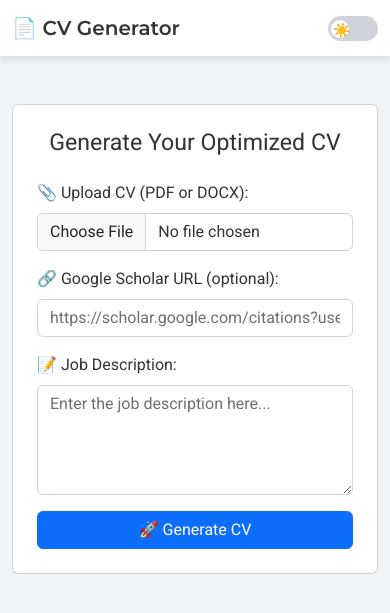
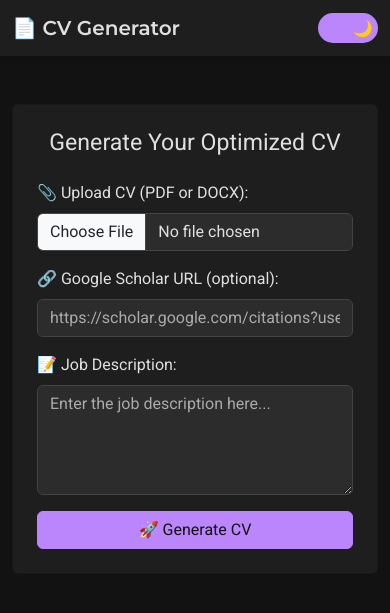
Before and after one commit to vitali87/cv-match, a FastAPI app: page / in a window 390 px wide. Shown: the top 613 px of the page. Run offline with FastAPI, Linux system fonts and the light colour scheme; some libraries are stand-ins or nearby versions.

Commit message:
feat: make dark as defautl

```diff
--- a/templates/index.html
+++ b/templates/index.html
@@ -1,5 +1,5 @@
 <!DOCTYPE html>
-<html lang="en" data-theme="light">
+<html lang="en" data-theme="dark">
 
 <head>
     <meta charset="UTF-8">
@@ -134,7 +134,7 @@
             left: 6px;
             font-size: 16px;
             color: var(--toggle-icon-color);
-            transition: left 0.4s, opacity 0.3s;
+            transition: left 0.4s;
         }
 
         input:checked+.toggle-slider::after {
@@ -142,12 +142,17 @@
             left: 35px;
         }
 
-        /* Form Label Styles */
+        /* Form Styles */
+        .card {
+            background-color: var(--card-bg);
+            color: var(--text-color);
+            transition: background-color 0.3s, color 0.3s;
+        }
+
         .form-label {
             color: var(--form-label-color) !important;
         }
 
-        /* Input Styles */
         .form-control {
             background-color: var(--input-bg-color);
             color: var(--input-text-color);
@@ -160,7 +165,6 @@
             opacity: 0.7;
         }
 
-        /* Button Styles */
         .btn-primary {
             background-color: var(--btn-primary-bg);
             border-color: var(--btn-primary-border);
@@ -197,14 +201,7 @@
             color: var(--text-color);
         }
 
-        /* Card Styles */
-        .card {
-            background-color: var(--card-bg);
-            color: var(--text-color);
-            transition: background-color 0.3s, color 0.3s;
-        }
-
-        /* Heading Styles */
+        /* Heading and Paragraph Styles */
         h1,
         h2,
         h3,
@@ -213,34 +210,6 @@
         h6,
         p {
             color: var(--text-color) !important;
-        }
-
-        /* Additional Styles for Responsiveness and Aesthetics */
-        @media (max-width: 576px) {
-            .theme-toggle {
-                width: 50px;
-                height: 25px;
-            }
-
-            .toggle-slider::before {
-                height: 18px;
-                width: 18px;
-                left: 3px;
-                bottom: 3px;
-            }
-
-            input:checked+.toggle-slider::before {
-                transform: translateX(25px);
-            }
-
-            .toggle-slider::after {
-                font-size: 14px;
-                left: 5px;
-            }
-
-            input:checked+.toggle-slider::after {
-                left: 30px;
-            }
         }
     </style>
 </head>
@@ -304,11 +273,14 @@
     <script>
         // Theme Toggle Functionality
         const themeSwitch = document.getElementById('themeSwitch');
-        const currentTheme = localStorage.getItem('theme') || 'light';
+        const currentTheme = localStorage.getItem('theme') || 'dark'; // Set default to 'dark'
 
         if (currentTheme === 'dark') {
             document.documentElement.setAttribute('data-theme', 'dark');
             themeSwitch.checked = true;
+        } else {
+            document.documentElement.setAttribute('data-theme', 'light');
+            themeSwitch.checked = false;
         }
 
         themeSwitch.addEventListener('change', function () {
```
